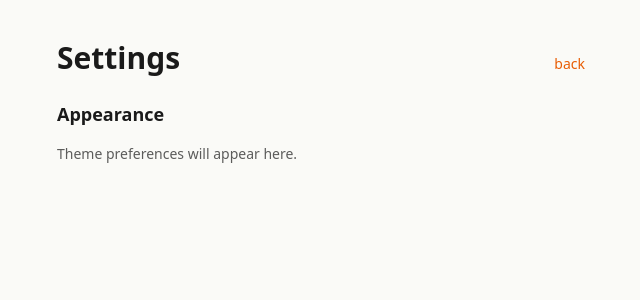
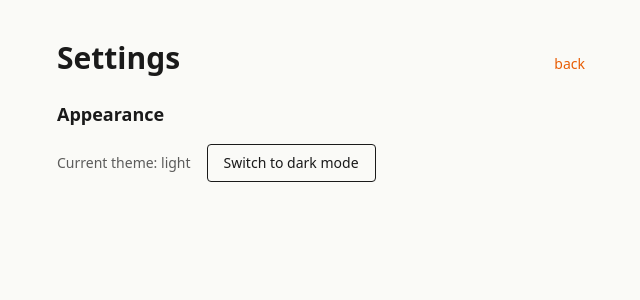
Before and after one commit to hdytepo7hehe/lightning-bounty-demo, a Next.js app: page /settings in a window 1280 px wide. Shown: the top 300 px of the page, without its empty margins (319-959 px from the left). Built offline with nearby package versions, Linux system fonts and the light colour scheme.

Commit message:
marketplace bounty: Add dark mode toggle to settings page (#1)

```diff
--- a/app/settings/page.tsx
+++ b/app/settings/page.tsx
@@ -1,8 +1,11 @@
 "use client";
 
 import Link from "next/link";
+import { useTheme } from "@/components/ThemeProvider";
 
 export default function SettingsPage() {
+  const { theme, toggleTheme } = useTheme();
+
   return (
     <div className="space-y-6">
       <header className="flex items-baseline justify-between">
@@ -14,10 +17,16 @@ export default function SettingsPage() {
 
       <section className="space-y-4">
         <h2 className="text-lg font-semibold">Appearance</h2>
-        <p className="text-sm opacity-70">
-          Theme preferences will appear here.
-        </p>
-        {/* TODO: add a dark mode toggle that uses useTheme() from components/ThemeProvider */}
+        <div className="flex items-center gap-4">
+          <span className="text-sm opacity-70">Current theme: {theme}</span>
+          <button
+            data-testid="dark-mode-toggle"
+            onClick={toggleTheme}
+            className="rounded px-4 py-2 text-sm font-medium border border-current hover:opacity-80 transition-opacity"
+          >
+            Switch to {theme === "light" ? "dark" : "light"} mode
+          </button>
+        </div>
       </section>
     </div>
   );
```
